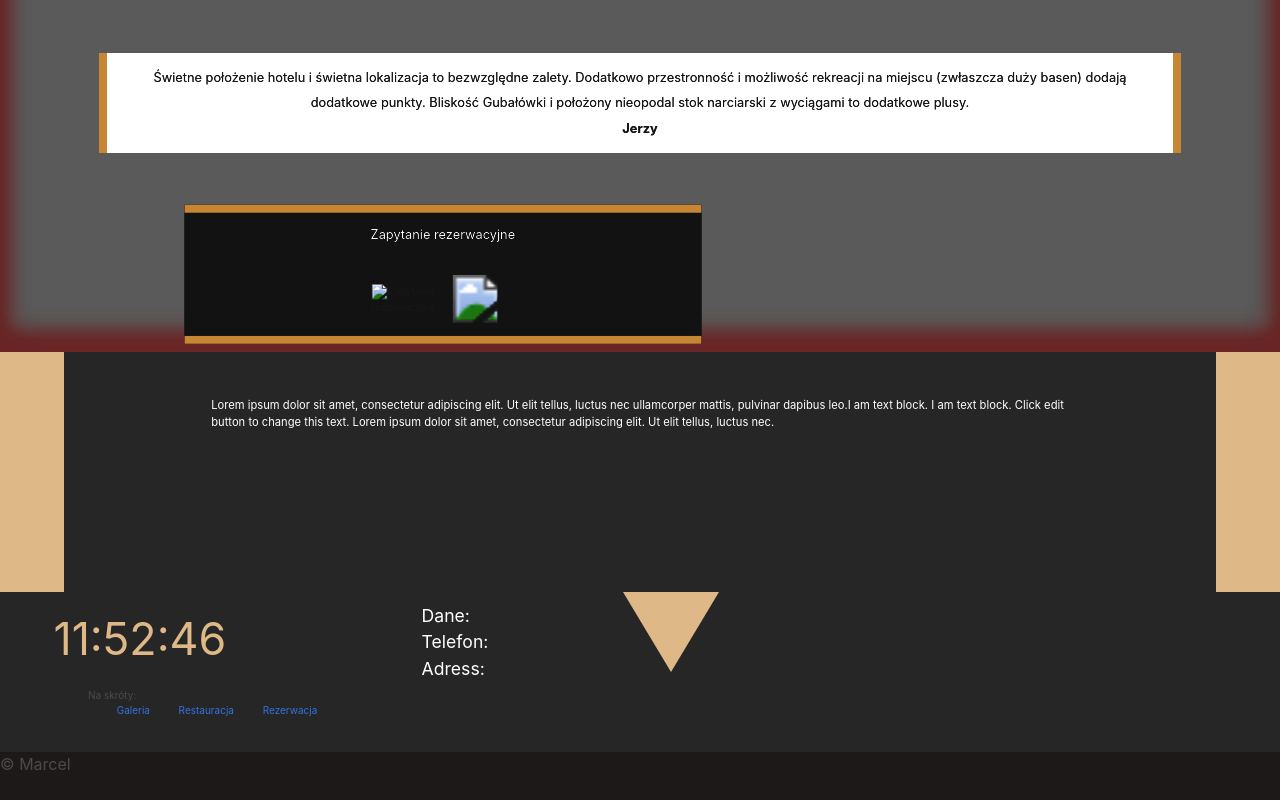
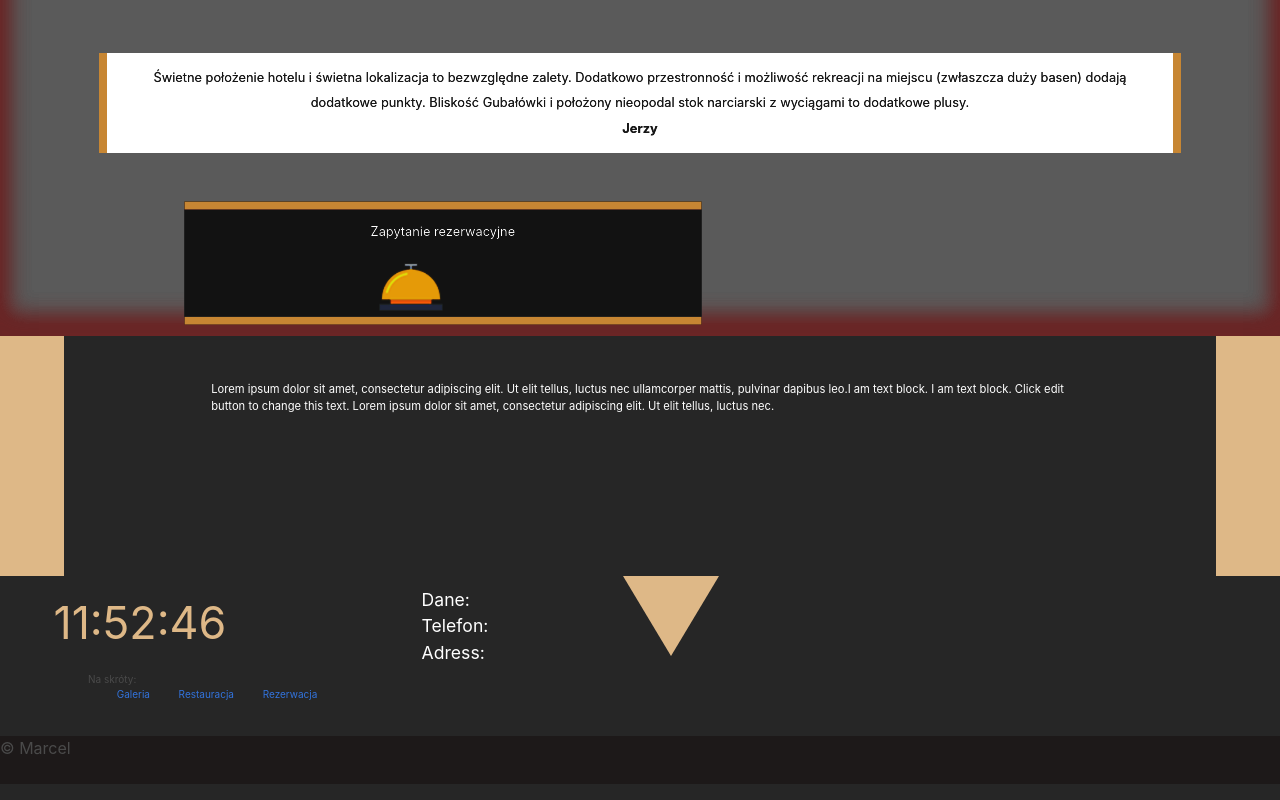
Before and after one commit to MarcelChomiczewski/Web_Project, a plain HTML site: page SmallHotel/index.html in a window 1280 px wide. Shown: the part 1690-2490 px from the top of the page. Drawn offline with Linux system fonts and the light colour scheme; the site is published under a folder, as on GitHub Pages, so addresses that start at the root find nothing.

Commit message:
Update index.html

```diff
--- a/SmallHotel/index.html
+++ b/SmallHotel/index.html
@@ -92,10 +92,10 @@
                         <div id="reservation" class="cotainer is-mobile offer">
                             <div class="columns is-mobile flex_order">
                                 <div class="column second-box_guest"><h3 class="is-2">Zapytanie rezerwacyjne</h3><div class="icon">
-                                        <img src="/image/bell.png" alt="Zapytanie rezerwacyjne">
+                                        <img src="image/bell.png" alt="Zapytanie rezerwacyjne">
 						<div id="booking" title"przejdź do rezerwacji w systemie booking">
                                                      <span><a href="#" target="_blank">9.2
-                                                        <img class="reservation" src="/image/booking.png" alt="Booking.com">
+                                                        <img class="reservation" src="image/booking.png" alt="Booking.com">
                                                         </a>
                                                 </span>
 						</div> </div>
```
